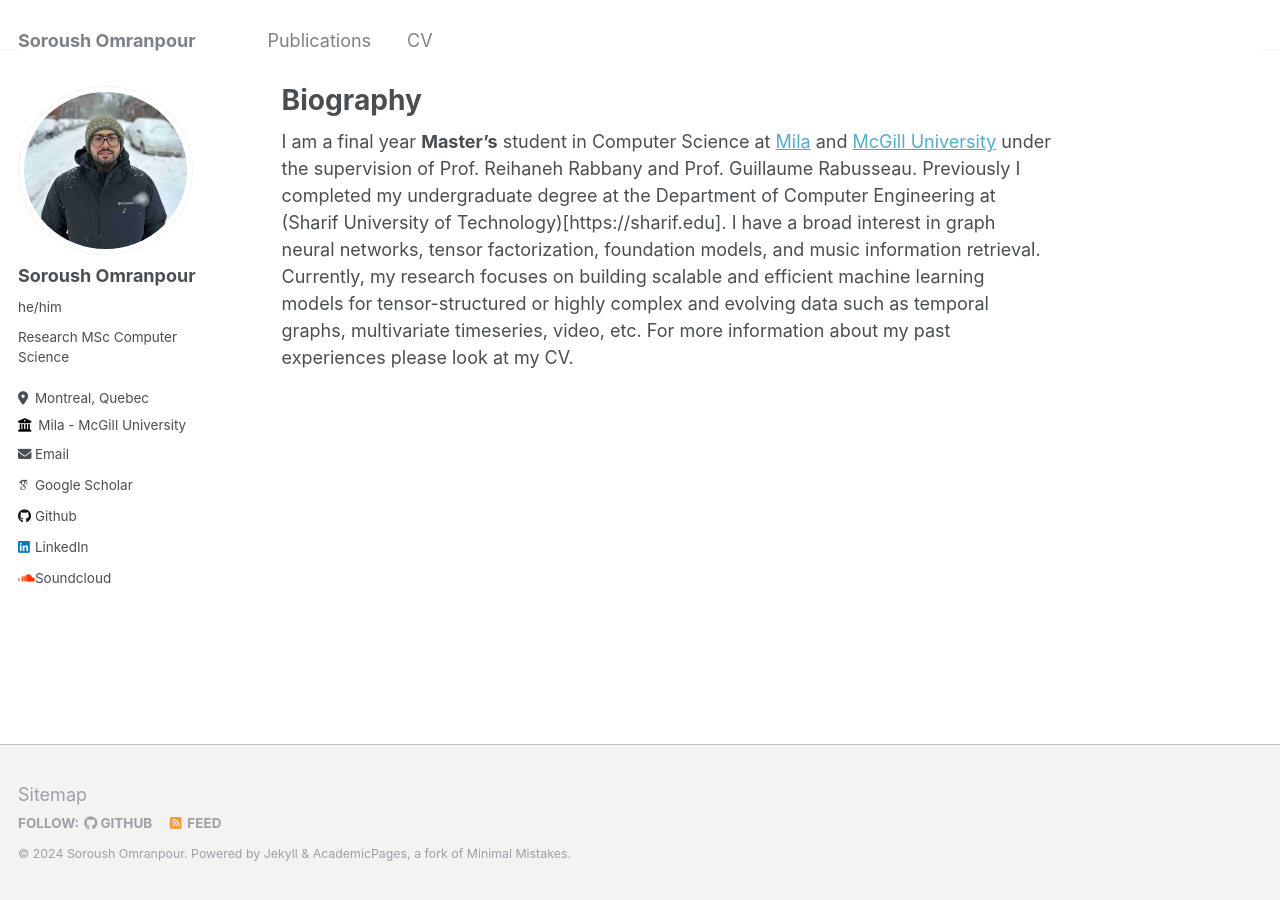
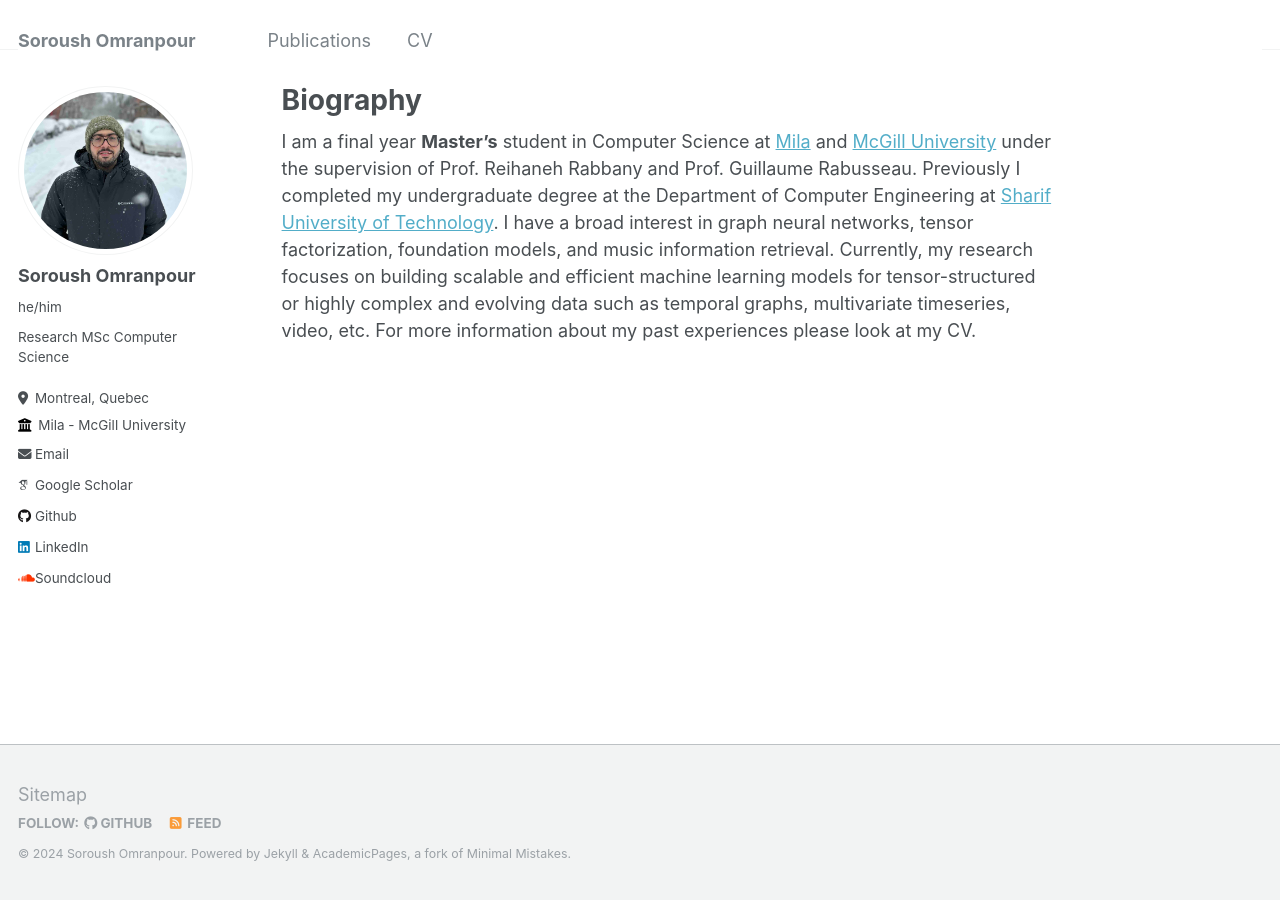
Before and after one commit to s-omranpour/s-omranpour.github.io, a Jekyll site: the page built from _pages/about.md, in a window 1280 px wide. Built offline with Jekyll 4.4.1, drawn with Linux system fonts in a browser that asks for light colours; some web fonts are replaced.

Commit message:
Update about.md

```diff
--- a/_pages/about.md
+++ b/_pages/about.md
@@ -8,4 +8,4 @@ redirect_from:
   - /about.html
 ---
 
-I am a final year **Master's** student in Computer Science at [Mila](https://mila.quebec) and [McGill University](https://mcgill.ca) under the supervision of Prof. Reihaneh Rabbany and Prof. Guillaume Rabusseau. Previously I completed my undergraduate degree at the Department of Computer Engineering at (Sharif University of Technology)[https://sharif.edu]. I have a broad interest in graph neural networks, tensor factorization, foundation models, and music information retrieval. Currently, my research focuses on building scalable and efficient machine learning models for tensor-structured or highly complex and evolving data such as temporal graphs, multivariate timeseries, video, etc. For more information about my past experiences please look at my CV.
+I am a final year **Master's** student in Computer Science at [Mila](https://mila.quebec) and [McGill University](https://mcgill.ca) under the supervision of Prof. Reihaneh Rabbany and Prof. Guillaume Rabusseau. Previously I completed my undergraduate degree at the Department of Computer Engineering at [Sharif University of Technology](https://sharif.edu). I have a broad interest in graph neural networks, tensor factorization, foundation models, and music information retrieval. Currently, my research focuses on building scalable and efficient machine learning models for tensor-structured or highly complex and evolving data such as temporal graphs, multivariate timeseries, video, etc. For more information about my past experiences please look at my CV.
```
